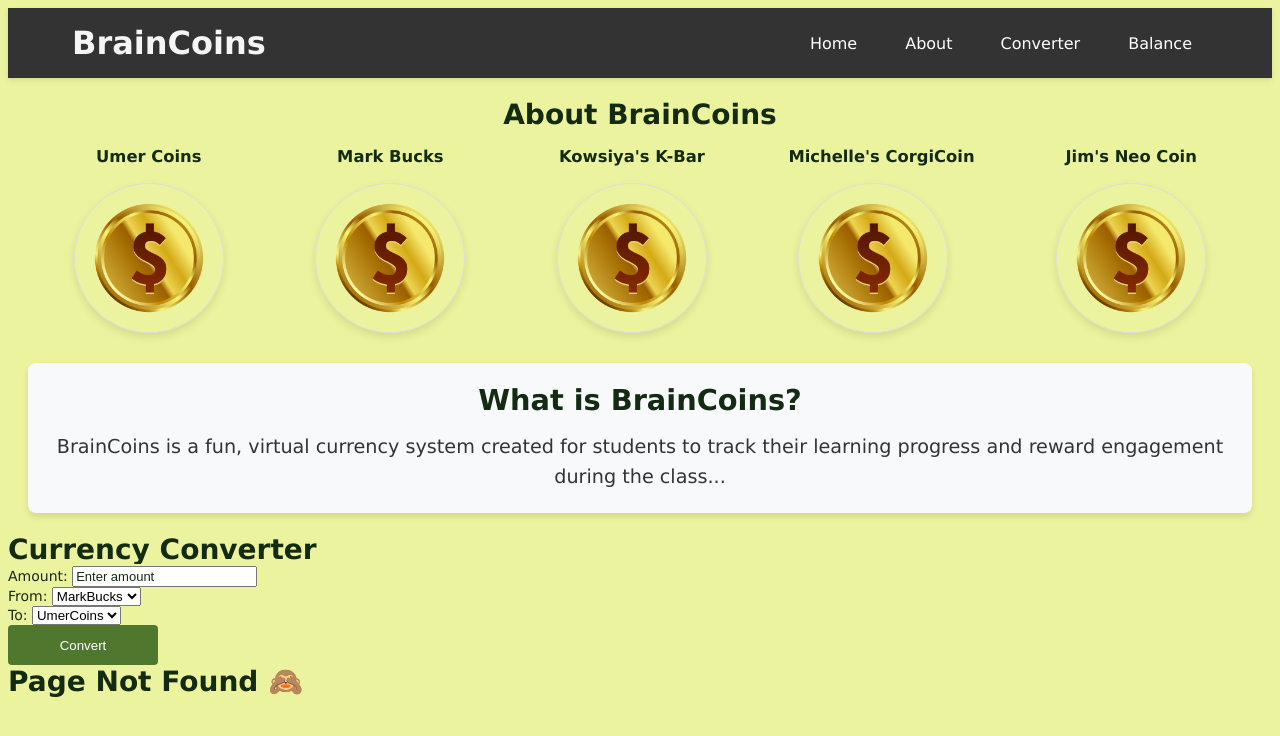
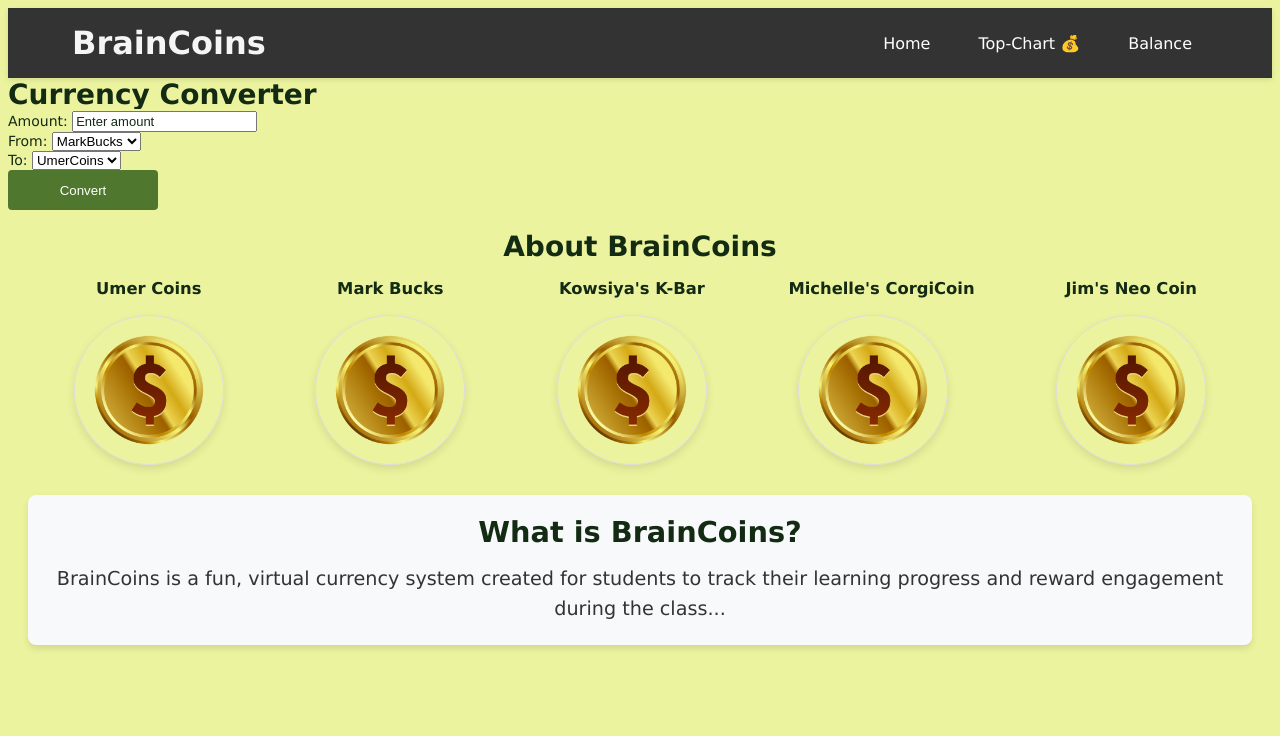
Before and after one commit to gillnim/braincoin-client, a React (Vite) app: page / in a window 1280 px wide. Shown: the top 736 px of the page. Built offline with nearby package versions, Linux system fonts and the light colour scheme.

Commit message:
fix top ten logic

```diff
--- a/src/App.jsx
+++ b/src/App.jsx
@@ -12,10 +12,10 @@ function App() {
   return (
     <BrowserRouter>
       <Header />
-      <About />
       <Toaster richColors position="top-right" />
       <CurrencyConverter />
       <Routes>
+        <Route path="/" element={<About />} />
         <Route path="/balance" element={<BalancePage />} />
         <Route path="/top-ten" element={<TopTenPage />} />
         <Route path="*" element={<h1>Page Not Found 🙈</h1>} />
--- a/src/components/Header/Header.jsx
+++ b/src/components/Header/Header.jsx
@@ -12,10 +12,7 @@ const Header = () => {
                             <a href="/" className="nav-link">Home</a>
                         </li>
                         <li className="nav-item">
-                            <a href="/about" className="nav-link">About</a>
-                        </li>
-                        <li className="nav-item">
-                            <a href="/converter" className="nav-link">Converter</a>
+                            <a href="/top-ten" className="nav-link">Top-Chart 💰</a>
                         </li>
                         <li className="nav-item">
                             <a href="/balance" className="nav-link">Balance</a>
--- a/src/components/TopTen/TopTen.jsx
+++ b/src/components/TopTen/TopTen.jsx
@@ -15,17 +15,12 @@ function TopTen({users}) {
                 </thead>
                 <tbody>
                     {users.map(function(user, index) {
-                        const totalValue = (user['Umer coins'] || 0) * (100 / 500) +
-                                           (user['Mark bucks'] || 0) +
-                                           (user['Kowsiya'] || 0) * (500) +
-                                           (user['CorgiCoins'] || 0) * (500) +
-                                           (user['Neo Coins'] || 0) * (1000);
 
                         return (
                             <tr key={user.name}>
                                 <td className="top-ten__cell">{index + 1}</td>
                                 <td className="top-ten__cell">{user.name}</td>
-                                <td className="top-ten__cell">{totalValue.toFixed(2)}</td>
+                                <td className="top-ten__cell">{user.totalValueInMarkBucks}</td>
                             </tr>
                         );
                     })}
```
